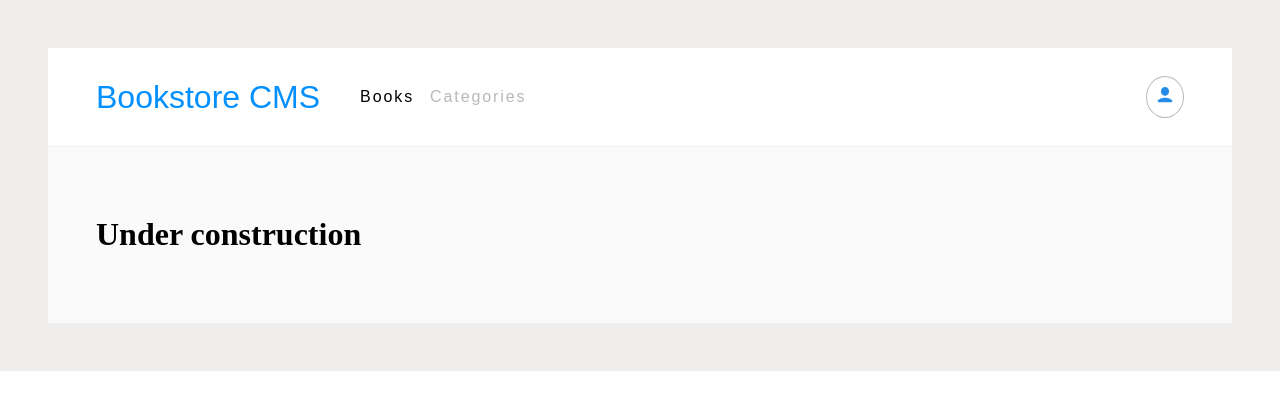
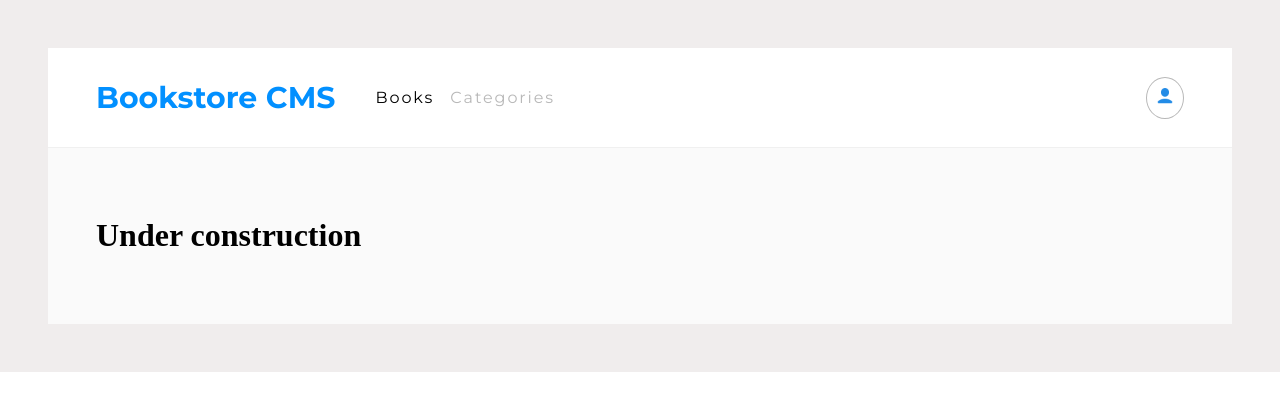
Before and after one commit to hamidazim321/react-book-store, a React (Create React App) app: page /categories in a window 1280 px wide. Shown: the top 410 px of the page. Built offline with nearby package versions, Linux system fonts and the light colour scheme.

Commit message:
Add fonts

```diff
--- a/src/App.css
+++ b/src/App.css
@@ -1,3 +1,21 @@
+@font-face {
+  font-family: Montserrat;
+  src: url('../src/styles/fonts/Montserrat/static/Montserrat-Bold.ttf');
+  font-weight: bold;
+}
+
+@font-face {
+  font-family: Montserrat;
+  src: url('../src/styles/fonts/Montserrat/static/Montserrat-Regular.ttf');
+  font-weight: normal;
+}
+
+@font-face {
+  font-family: RobotoSlab;
+  src: url('../src/styles/fonts/Roboto_Slab/static/RobotoSlab-Light.ttf');
+  font-weight: 300;
+}
+
 .App {
   padding: 3rem;
   background-color: rgb(240, 237, 237);
--- a/src/styles/BookCard.css
+++ b/src/styles/BookCard.css
@@ -15,38 +15,38 @@ p {
 
 .book-category {
   opacity: 0.5;
-  font-family: "Montserrat", sans-serif;
-  font-size: 0.875rem;
+  font-family: Montserrat;
+  font-size: 1rem;
   font-weight: bold;
   font-stretch: normal;
   font-style: normal;
   line-height: normal;
   letter-spacing: normal;
   color: var(--black-two);
-  margin-bottom: 1rem;
+  margin-bottom: 0.5rem;
 }
 
 .book-title {
-  font-family: Verdana, Geneva, Tahoma, sans-serif;
-  font-size: 1.375rem;
+  font-family: RobotoSlab;
+  font-size: 1.4rem;
   font-weight: bold;
   font-stretch: normal;
   font-style: normal;
   line-height: normal;
   letter-spacing: -0.2px;
-  color: var(--black-two);
-  margin-bottom: 0.5rem;
+  color: black;
+  margin-bottom: 0.3rem;
 }
 
 .book-author {
-  font-family: Arial, Helvetica, sans-serif;
+  font-family: RobotoSlab;
   font-size: 0.875rem;
   font-weight: 300;
   font-stretch: normal;
   font-style: normal;
   line-height: normal;
   letter-spacing: normal;
-  color: #4386bf;
+  color: blue;
   margin-bottom: 2rem;
 }
 
@@ -55,14 +55,14 @@ p {
 }
 
 .book-btn {
-  font-family: sans-serif;
+  font-family: RobotoSlab;
   font-size: 0.875rem;
   font-weight: 300;
   font-stretch: normal;
   font-style: normal;
   line-height: normal;
   letter-spacing: normal;
-  color: #4386bf;
+  color: blue;
   border: none;
   background: none;
   padding: 0;
@@ -130,29 +130,30 @@ p {
 }
 
 .current-chapter {
-  opacity: 0.5;
-  font-family: 'Courier New', Courier, monospace;
-  font-size: 1.2rem;
-  font-weight: normal;
+  font-family: RobotoSlab;
+  font-size: 1rem;
+  font-weight: 300;
   font-stretch: normal;
   font-style: normal;
   line-height: normal;
   letter-spacing: normal;
-  color: var(--black-two);
+  color: black;
+  opacity: 0.5;
 }
 
 .chapter-number {
-  font-family: 'Lucida Sans', 'Lucida Sans Regular', 'Lucida Grande', 'Lucida Sans Unicode', Geneva, Verdana, sans-serif;
+  font-family: RobotoSlab;
   font-size: 1rem;
   font-weight: 300;
   font-stretch: normal;
   font-style: normal;
   line-height: normal;
   letter-spacing: -0.4px;
-  color: rgb(100, 100, 100);
+  color: black;
 }
 
 .update-progess-btn {
+  font-family: RobotoSlab;
   padding: 0.5rem 1rem;
   border-radius: 3px;
   background-color: #0290ff;
@@ -165,5 +166,5 @@ p {
   letter-spacing: 0.5px;
   text-align: center;
   color: white;
-  width: 10rem;
+  width: 11rem;
 }
--- a/src/styles/BookForm.css
+++ b/src/styles/BookForm.css
@@ -15,7 +15,7 @@
 }
 
 .heading {
-  font-family: sans-serif;
+  font-family: Montserrat;
   font-size: 1.4rem;
   font-weight: bold;
   font-stretch: normal;
@@ -36,12 +36,14 @@ form {
 .select-category,
 button {
   padding: 0.8rem;
-  font-family: 'Montserrat', sans-serif;
+  font-family: Montserrat;
   font-size: 1rem;
   font-weight: normal;
   font-stretch: normal;
   font-style: normal;
   line-height: normal;
+  letter-spacing: -0.15px;
+  color: var(--very-light-pink);
 }
 
 .input-title,
@@ -92,6 +94,13 @@ button {
   color: white;
   border: none;
   border-radius: 5px;
+  font-family: RobotoSlab;
   font-size: 1rem;
-  font-weight: 600;
+  font-weight: bold;
+  font-stretch: normal;
+  font-style: normal;
+  line-height: normal;
+  letter-spacing: 0.5px;
+  text-align: center;
+  color: white;
 }
--- a/src/styles/Navbar.css
+++ b/src/styles/Navbar.css
@@ -8,8 +8,13 @@
 }
 
 .brand-name p {
-  font-size: 2rem;
-  font-family: fantasy;
+  font-family: Montserrat;
+  font-size: 1.875rem;
+  font-weight: bold;
+  font-stretch: normal;
+  font-style: normal;
+  line-height: normal;
+  letter-spacing: normal;
   color: #0290ff;
 }
 
```
